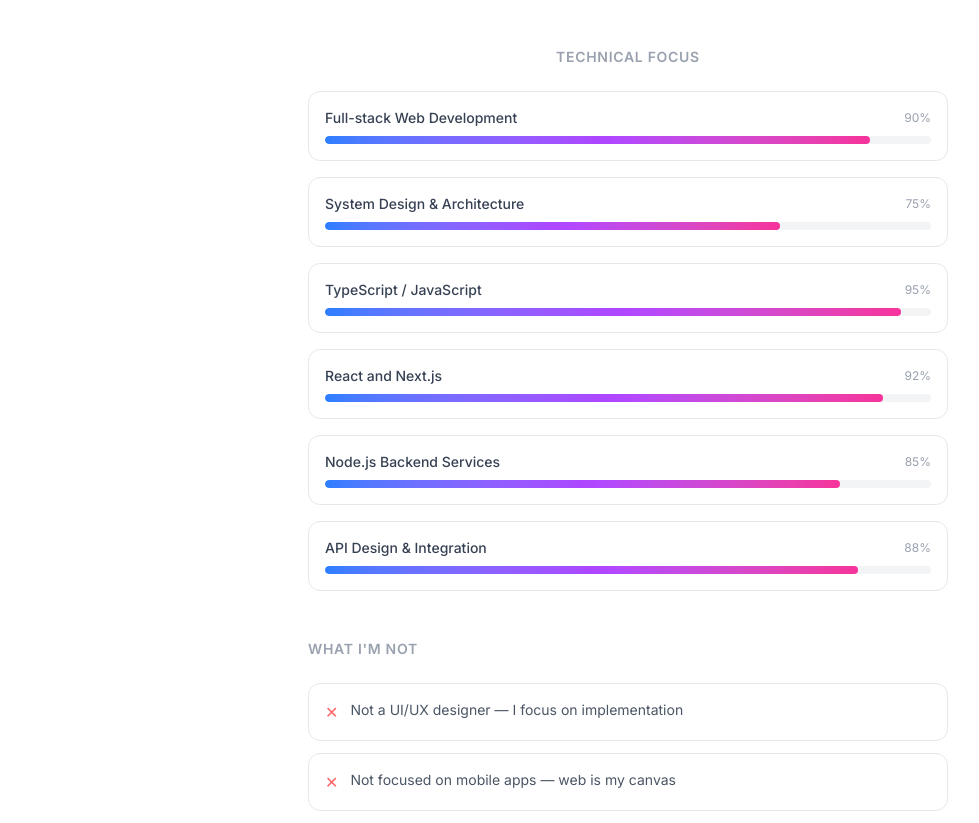
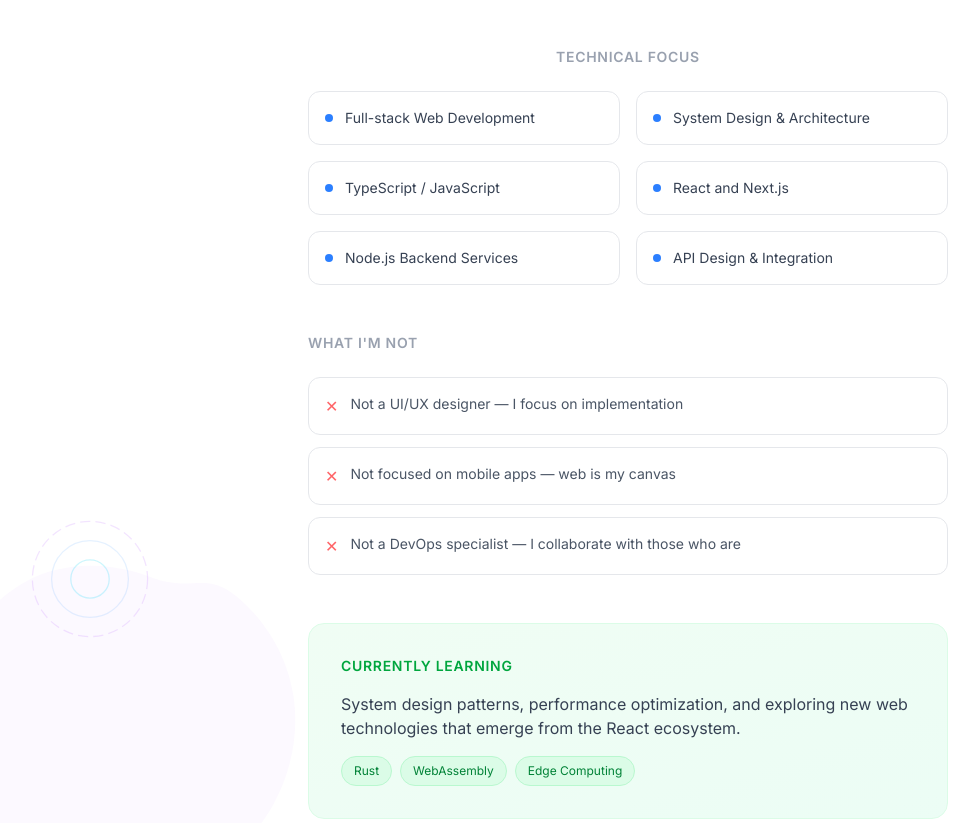
Before and after one commit to ccmtt/personal, a Next.js app: page /about in a window 1280 px wide. Shown: the part 914-1737 px from the top of the page, without its empty margins (12-991 px from the left). Built offline with nearby package versions, Linux system fonts and the light colour scheme.

Commit message:
移除技能进度条，改为简洁技能列表
Co-Authored-By: Claude Opus 4.7 <noreply@anthropic.com>

```diff
--- a/app/about/page.tsx
+++ b/app/about/page.tsx
@@ -24,12 +24,12 @@ const itemVariants: Variants = {
 };
 
 const skills = [
-  { name: "Full-stack Web Development", level: 90 },
-  { name: "System Design & Architecture", level: 75 },
-  { name: "TypeScript / JavaScript", level: 95 },
-  { name: "React and Next.js", level: 92 },
-  { name: "Node.js Backend Services", level: 85 },
-  { name: "API Design & Integration", level: 88 },
+  "Full-stack Web Development",
+  "System Design & Architecture",
+  "TypeScript / JavaScript",
+  "React and Next.js",
+  "Node.js Backend Services",
+  "API Design & Integration",
 ];
 
 const whatIDoItems = [
@@ -144,7 +144,7 @@ export default function About() {
           </motion.div>
         </motion.section>
 
-        {/* Skills Section with Progress Bars */}
+        {/* Technical Skills */}
         <motion.section
           className="mb-12"
           initial="hidden"
@@ -157,29 +157,19 @@ export default function About() {
           >
             {t.about.technicalFocus}
           </motion.h2>
-
           <motion.div
-            className="space-y-4"
+            className="grid grid-cols-2 gap-4"
             variants={containerVariants}
           >
-            {skills.map((skill, index) => (
+            {skills.map((skill) => (
               <motion.div
-                key={skill.name}
-                className="p-4 rounded-xl bg-white dark:bg-white/[0.05] border border-gray-200 dark:border-white/10 hover:border-blue-300 dark:hover:border-cyan-400/30 transition-all duration-300"
+                key={skill}
+                className="p-4 rounded-xl bg-white dark:bg-white/[0.05] border border-gray-200 dark:border-white/10 hover:border-blue-300 dark:hover:border-cyan-400/30 transition-colors"
                 variants={itemVariants}
-                whileHover={{ x: 4 }}
               >
-                <div className="flex items-center justify-between mb-2">
-                  <span className="text-sm font-medium text-gray-700 dark:text-white/90">{skill.name}</span>
-                  <span className="text-xs text-gray-400 dark:text-white/40">{skill.level}%</span>
-                </div>
-                <div className="h-2 bg-gray-100 dark:bg-white/10 rounded-full overflow-hidden">
-                  <motion.div
-                    className="h-full rounded-full bg-gradient-to-r from-blue-500 via-purple-500 to-pink-500"
-                    initial={{ width: 0 }}
-                    animate={{ width: `${skill.level}%` }}
-                    transition={{ duration: 0.8, delay: 0.3 + index * 0.1, ease: "easeOut" }}
-                  />
+                <div className="flex items-center text-gray-700 dark:text-gray-300 text-sm">
+                  <span className="w-2 h-2 rounded-full bg-blue-500 dark:bg-blue-400 mr-3" />
+                  {skill}
                 </div>
               </motion.div>
             ))}
```
